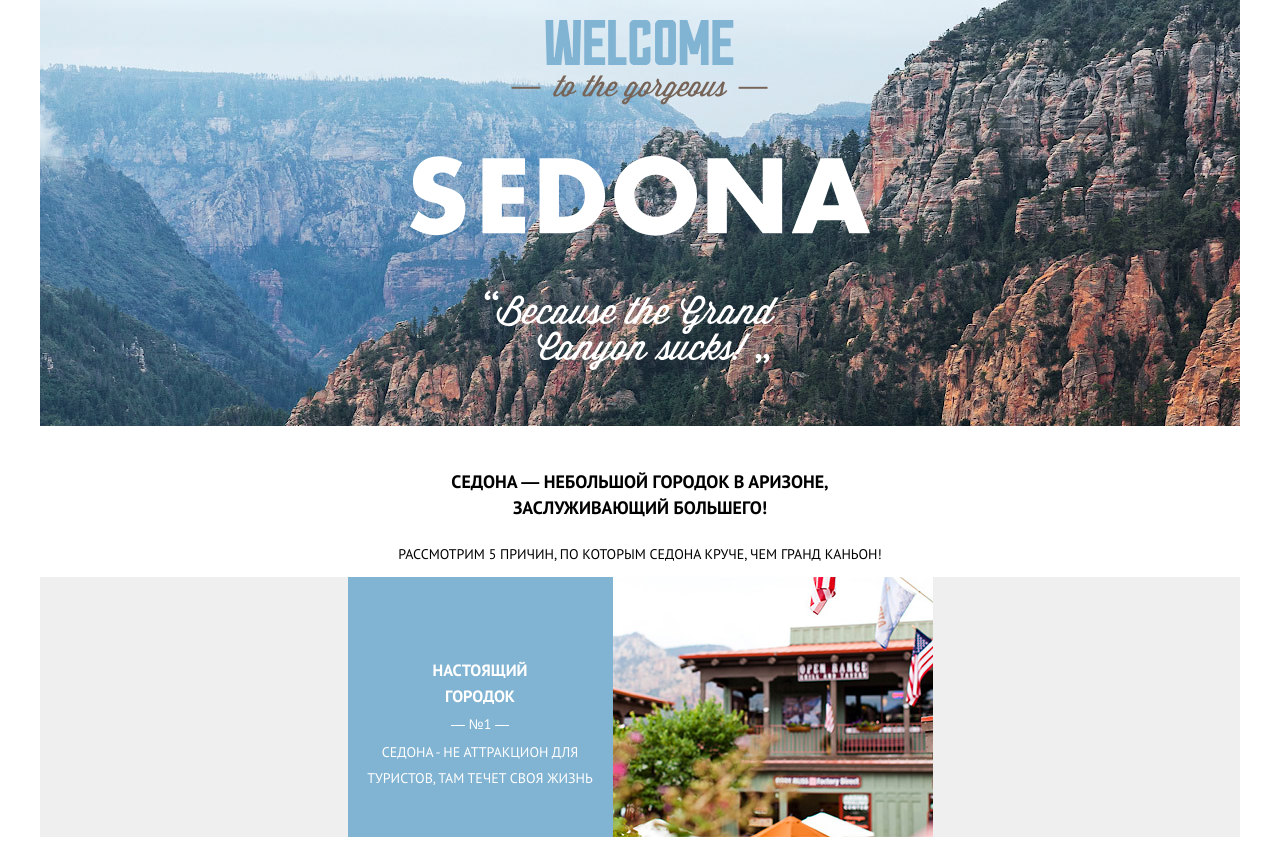
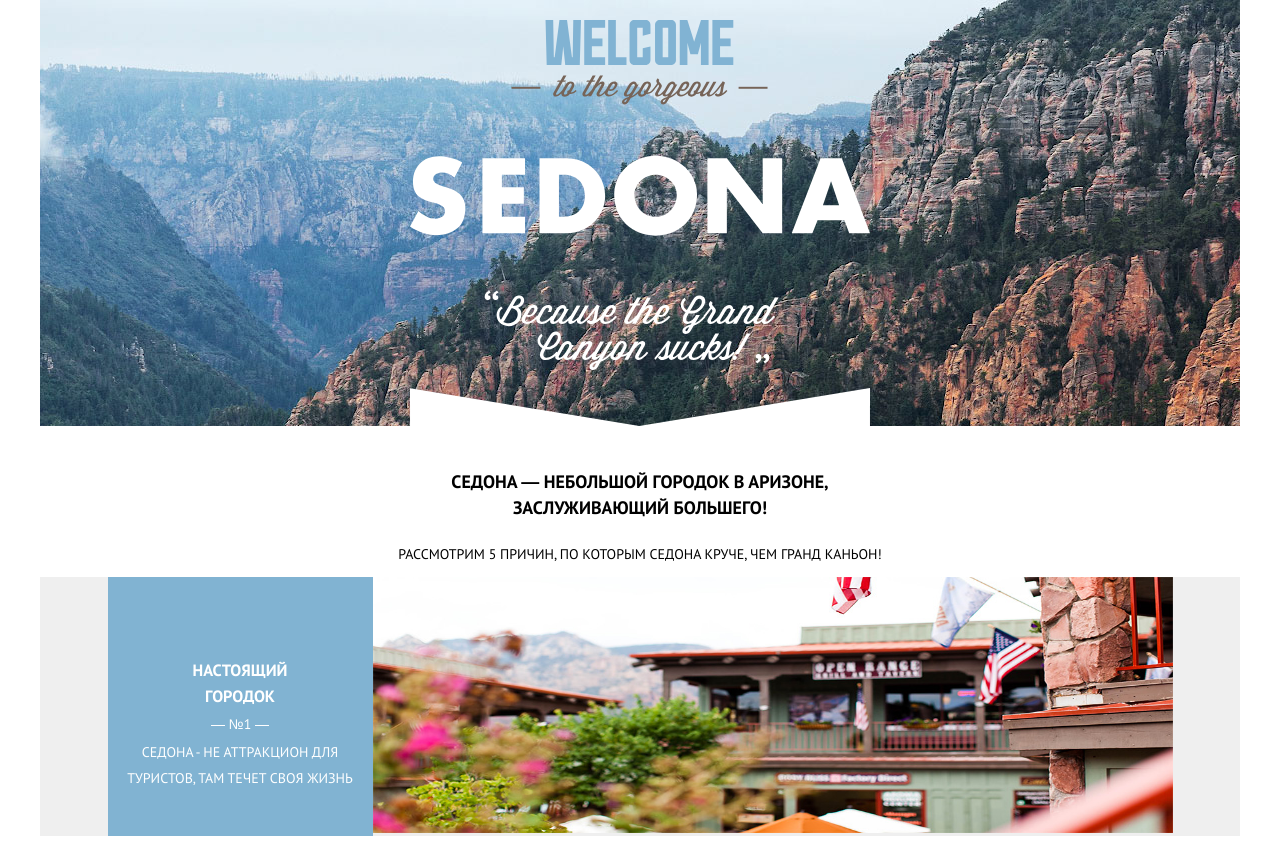
Before and after one commit to Lu4Lu/207597-sedona-17, a plain HTML site: page source/index.html in a window 1280 px wide. Shown: the part 92-952 px from the top of the page. Drawn offline with nearby package versions, Linux system fonts and the light colour scheme; files that its build step writes are made by us from their sources.

Commit message:
Адаптировал фото города на главной

```diff
--- a/source/index.html
+++ b/source/index.html
@@ -36,7 +36,11 @@
             <p class="about-sity__text">Рассмотрим 5 причин, по которым Седона круче, чем гранд каньон!</p>
             <div class="cause cause--picture">
               <figure class="cause__img">
-                <img src="img/main-city-mobile@1x.jpg" width="320" height="260" alt="Фото города">
+                <picture>
+                  <source srcset="img/main-city-desktop@1x.jpg" media="(min-width: 1200px)">
+                  <source srcset="img/main-city-tablet@1x.jpg" media="(min-width: 768px)">
+                  <img src="img/main-city-mobile@1x.jpg" width="320" height="260" alt="Фото города">
+                </picture>
                 <figcaption class="cause__desc cause__desc--triangle">
                   <h3 class="cause__title">Настоящий городок</h3>
                   <p class="cause__num">— №1 —</p>
@@ -60,7 +64,11 @@
             </div>
             <div class="cause cause--picture">
               <figure class="cause__img cause__img--second">
-                <img src="img/main-bridge-mobile@1x.jpg" width="320" height="260" alt="Фото города">
+                <picture>
+                  <source srcset="img/main-bridge-desktop@1x.jpg" media="(min-width: 1200px)">
+                  <source srcset="img/main-bridge-tablet@1x.jpg" media="(min-width: 768px)">
+                  <img src="img/main-bridge-mobile@1x.jpg" width="320" height="260" alt="Мост дьявола">
+                </picture>
                 <figcaption class="cause__desc">
                   <h3 class="cause__title">Там есть Мост дьявола</h3>
                   <p class="cause__num">— №2 —</p>
--- a/source/less/blocks/cause.less
+++ b/source/less/blocks/cause.less
@@ -26,6 +26,10 @@
   margin: 0 auto;
 }
 
+.cause__img picture {
+  height: 256px;
+}
+
 @media (min-width: @tablet-width) {
   .cause__img {
     flex-direction: row-reverse;
@@ -33,6 +37,17 @@
     &--second {
       flex-direction: row;
     }
+  }
+
+  .cause__img img {
+    width: 512px;
+    height: 256px;
+  }
+}
+
+@media (min-width: @desktop-width) {
+  .cause__img img {
+    width: 800px;
   }
 }
 
@@ -93,6 +108,7 @@
 }
 
 @media (min-width: @tablet-width) {
+
   .cause__item {
     max-width: 256px;
   }
--- a/source/less/blocks/welcome.less
+++ b/source/less/blocks/welcome.less
@@ -1,10 +1,8 @@
 .welcome {
   max-width: 320px;
   margin: 0 auto;
-  background-image: url("../img/bg-back-mobile@1x.jpg");
-  background-size: cover;
-  background-position: center;
-  background-repeat: no-repeat;
+  background: #d5e6f0 url("../img/bg-back-mobile@1x.jpg") center/cover no-repeat;
+
 
   &--inner {
     background-size: 750px;
@@ -34,10 +32,7 @@
 .welcome__text {
   margin: 0;
   height: 389px;
-  background-image: url("../img/text-sedona-index.svg");
-  background-position: center;
-  background-size: 281px;
-  background-repeat: no-repeat;
+  background: url("../img/text-sedona-index.svg") center/281px no-repeat, url("../img/bg-intro-triangle-mobile.svg") bottom/cover no-repeat;
 
   &--inner {
     background-image: url("../img/text-sedona.svg");
```
